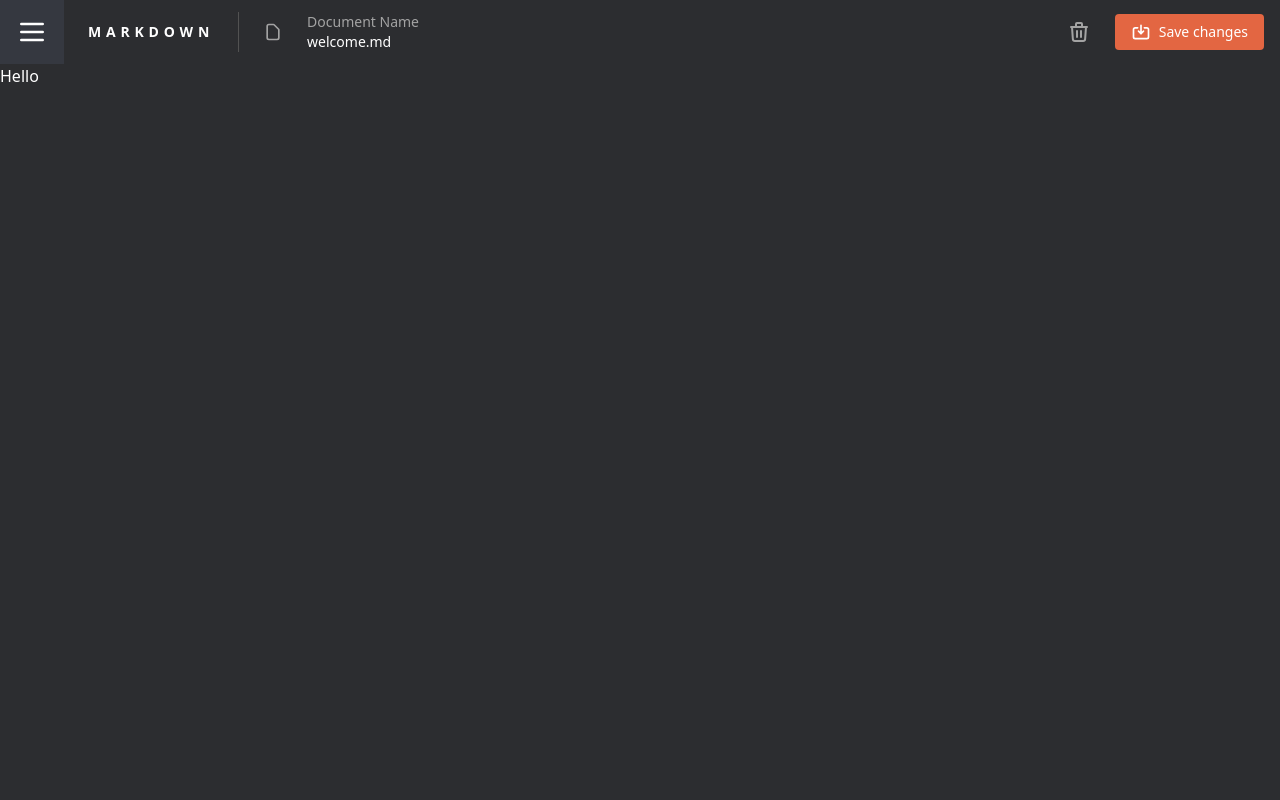
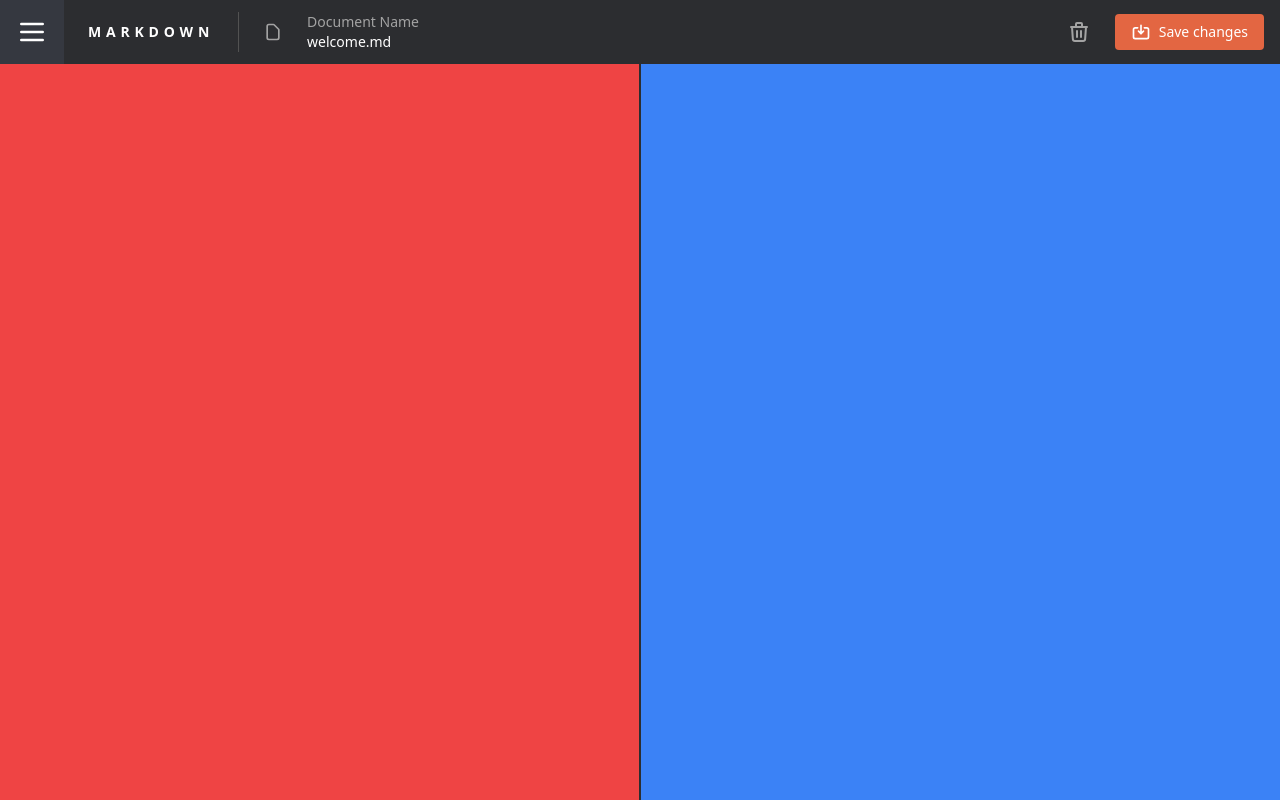
Before and after one commit to tomhine/next-markdown, a Next.js app: page / in a window 1280 px wide. Built offline with nearby package versions, Linux system fonts and the light colour scheme.

Commit message:
added main element with test sections for layout

```diff
--- a/pages/index.tsx
+++ b/pages/index.tsx
@@ -1,7 +1,12 @@
 import type { NextPage } from "next";
 
 const Home: NextPage = () => {
-  return <div>Hello</div>;
+  return (
+    <main className="grid h-[calc(100vh-4rem)] w-full grid-cols-2 gap-[2px]">
+      <section className="bg-red-500"></section>
+      <section className="bg-blue-500"></section>
+    </main>
+  );
 };
 
 export default Home;
```
